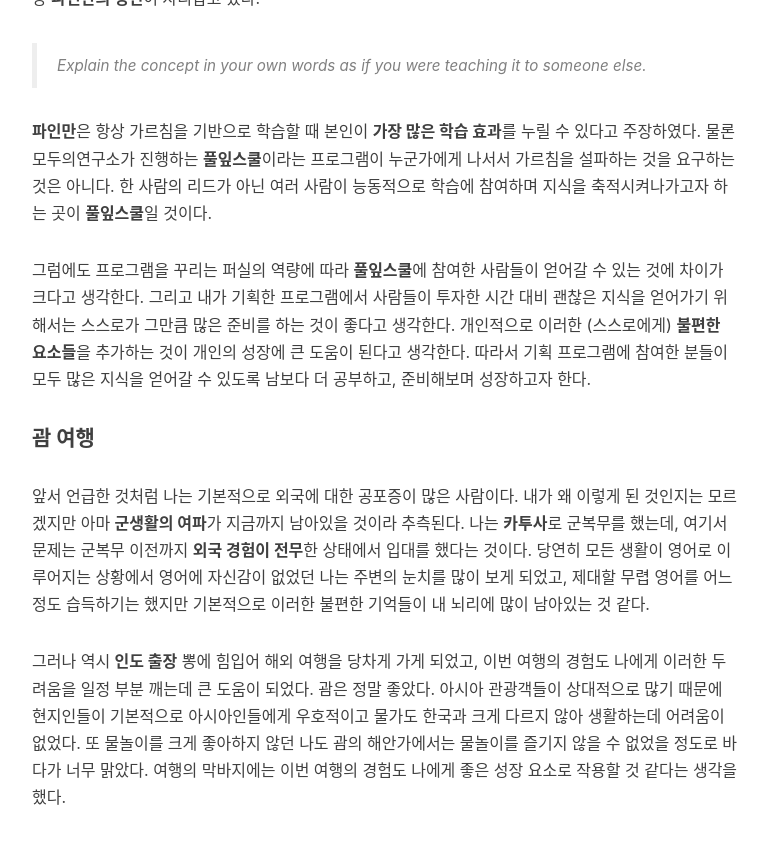
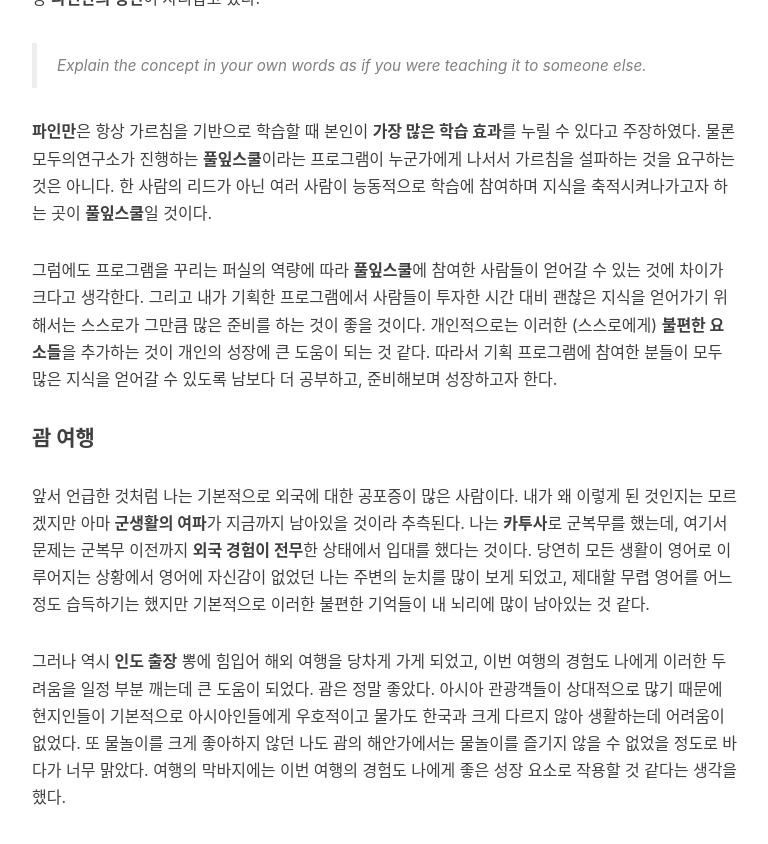
Before and after one commit to Huffon/huffon.github.io, a Jekyll site: the page built from _posts/2020-03-01-write.md, in a window 1280 px wide and 900 px high, scrolled down 1618 px. Shown: the top 844 px of the window, without its empty margins (233-1001 px from the left). Built offline with Jekyll 4.4.1, drawn with Linux system fonts in a browser that asks for light colours; nearby versions of some CDN libraries; comment, search, counter and statistics services are not loaded.

Commit message:
modify style

```diff
--- a/_posts/2020-03-01-write.md
+++ b/_posts/2020-03-01-write.md
@@ -35,7 +35,7 @@ _P.S. 하이퍼하이어에서 모바일 개발자를 [채용](https://www.rocke
 
 **파인만**은 항상 가르침을 기반으로 학습할 때 본인이 **가장 많은 학습 효과**를 누릴 수 있다고 주장하였다. 물론 모두의연구소가 진행하는 **풀잎스쿨**이라는 프로그램이 누군가에게 나서서 가르침을 설파하는 것을 요구하는 것은 아니다. 한 사람의 리드가 아닌 여러 사람이 능동적으로 학습에 참여하며 지식을 축적시켜나가고자 하는 곳이 **풀잎스쿨**일 것이다.
 
-그럼에도 프로그램을 꾸리는 퍼실의 역량에 따라 **풀잎스쿨**에 참여한 사람들이 얻어갈 수 있는 것에 차이가 크다고 생각한다. 그리고 내가 기획한 프로그램에서 사람들이 투자한 시간 대비 괜찮은 지식을 얻어가기 위해서는 스스로가 그만큼 많은 준비를 하는 것이 좋다고 생각한다. 개인적으로 이러한 (스스로에게) **불편한 요소들**을 추가하는 것이 개인의 성장에 큰 도움이 된다고 생각한다. 따라서 기획 프로그램에 참여한 분들이 모두 많은 지식을 얻어갈 수 있도록 남보다 더 공부하고, 준비해보며 성장하고자 한다.
+그럼에도 프로그램을 꾸리는 퍼실의 역량에 따라 **풀잎스쿨**에 참여한 사람들이 얻어갈 수 있는 것에 차이가 크다고 생각한다. 그리고 내가 기획한 프로그램에서 사람들이 투자한 시간 대비 괜찮은 지식을 얻어가기 위해서는 스스로가 그만큼 많은 준비를 하는 것이 좋을 것이다. 개인적으로는 이러한 (스스로에게) **불편한 요소들**을 추가하는 것이 개인의 성장에 큰 도움이 되는 것 같다. 따라서 기획 프로그램에 참여한 분들이 모두 많은 지식을 얻어갈 수 있도록 남보다 더 공부하고, 준비해보며 성장하고자 한다.
 
 #### 괌 여행
 
```
